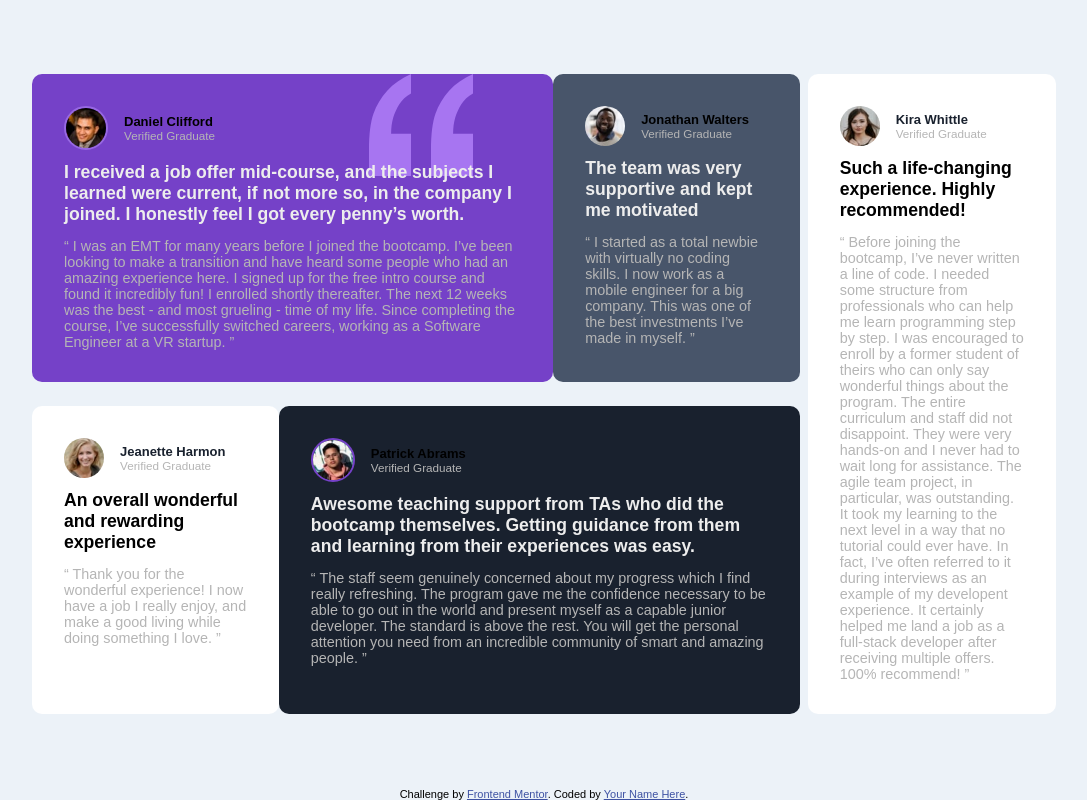
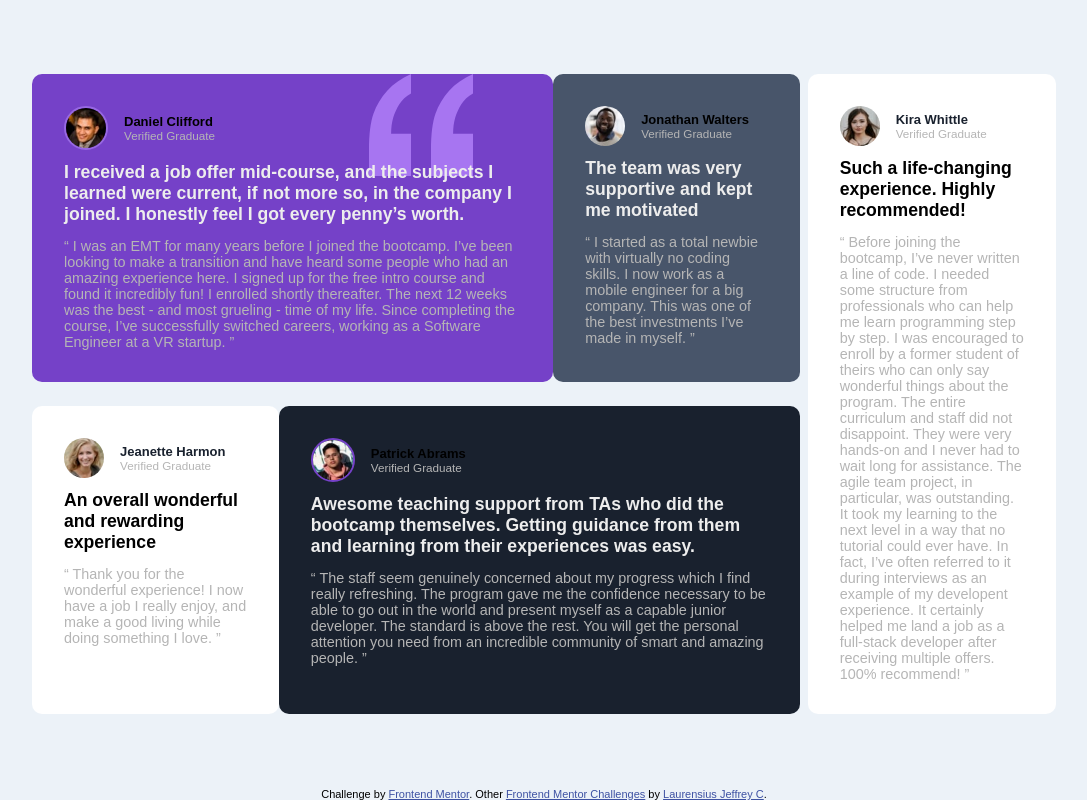
Before and after one commit to arcestia/frontendmentor, a plain HTML site: page testimonials-grid-section/index.html in a window 1280 px wide. Shown: the whole page, without its empty margins (96-1183 px from the left). Drawn offline with Linux system fonts and the light colour scheme.

Commit message:
Update social media links in data.js and footer.js

```diff
--- a/public/js/data.js
+++ b/public/js/data.js
@@ -1,5 +1,5 @@
 export const info = {
-  "twitter": "https://twitter.com/LizSnowy",
+  "github": "https://github.com/arcestia",
   "link": "https://arcestia.github.io/frontendmentor/"
 }
 
--- a/public/js/footer.js
+++ b/public/js/footer.js
@@ -10,7 +10,7 @@ function createFooter () {
         >Frontend Mentor</a>.
     </span>
     <span class="block-footer">Other <a href=${info.link}>Frontend Mentor Challenges</a
-        > by <a href=${info.twitter}>Laurensius Jeffrey C</a>.
+        > by <a href=${info.github}>Laurensius Jeffrey C</a>.
     </span
   >
     `
--- a/testimonials-grid-section/index.html
+++ b/testimonials-grid-section/index.html
@@ -99,8 +99,9 @@
     </div>
   </main>
   <div class="attribution">
-    Challenge by <a href="https://www.frontendmentor.io?ref=challenge" target="_blank">Frontend Mentor</a>.
-    Coded by <a href="#">Your Name Here</a>.
+    <!-- Challenge by <a href="https://www.frontendmentor.io?ref=challenge" target="_blank">Frontend Mentor</a>.
+    Coded by <a href="#">Your Name Here</a>. -->
   </div>
 </body>
+<script src="../public/js/footer.js" type="module"></script>
 </html>
```
